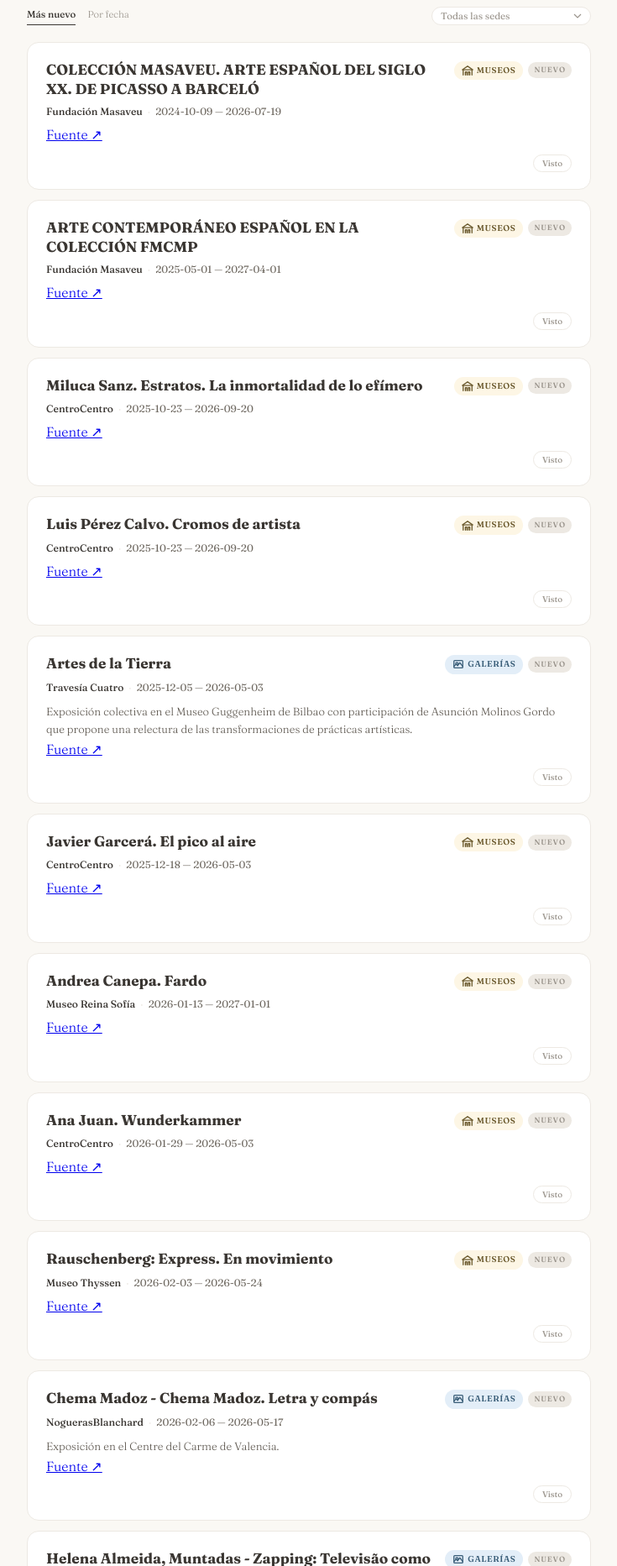
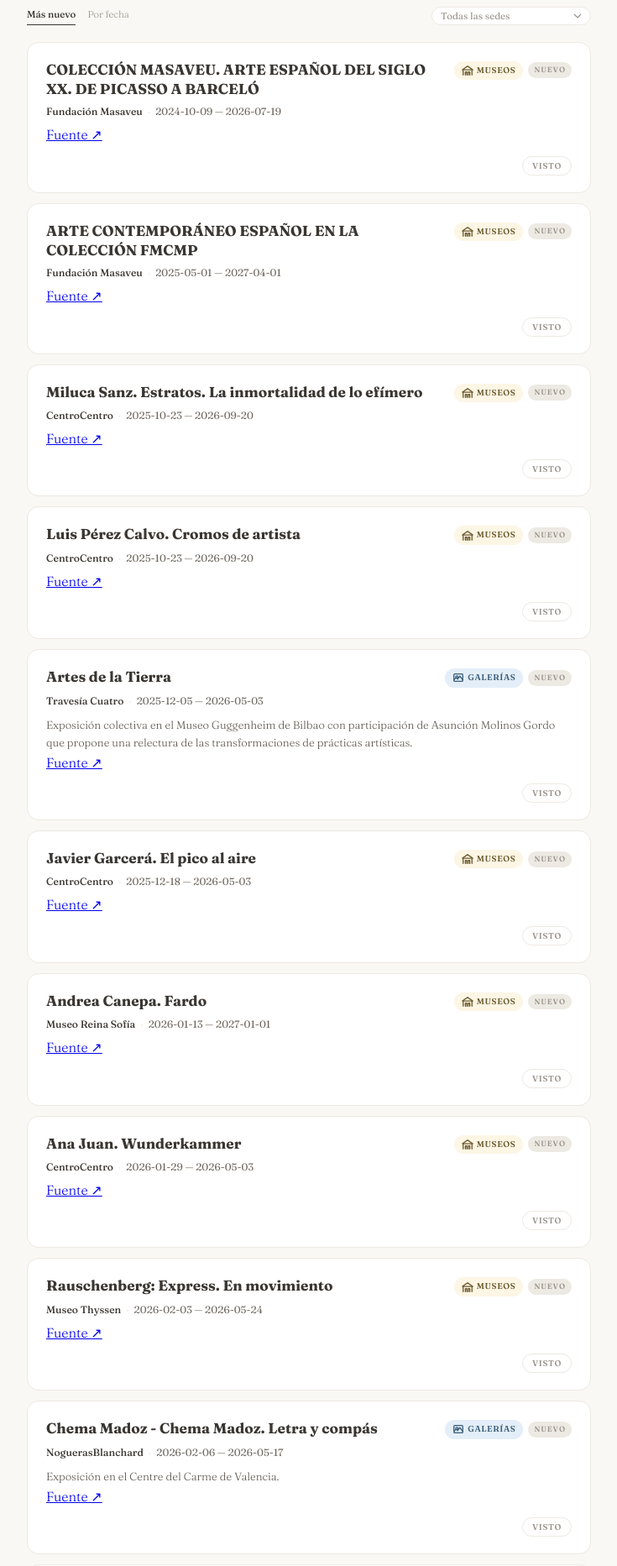
Before and after one commit to JorgeGalindo/culturalme, a Flask app: page / in a window 1280 px wide. Shown: the part 167-2032 px from the top of the page at 84% size, without its empty margins (272-1007 px from the left). Run offline with Flask 3, Linux system fonts and the light colour scheme; data comes from the database, SQL or seed files in the repository.

Commit message:
Polish "Visto" button: match tag style, add ✓, proper hover
- Uppercase, letter-spacing, padding matching existing tags
- ✓ prefix when active, pastel green bg (concierto palette)
- Proper hover states for both active and inactive
- Aligned right with consistent spacing

Co-Authored-By: Claude Opus 4.6 (1M context) <noreply@anthropic.com>

```diff
--- a/docs/index.html
+++ b/docs/index.html
@@ -181,7 +181,7 @@
         ${e.artist_match ? '<p class="card-artist">' + e.artist_match + '</p>' : ''}
         ${e.description ? '<p class="card-description">' + e.description + '</p>' : ''}
         <div class="card-bottom">
-          <button class="btn-seen ${seen ? 'active' : ''}" onclick="toggleSeen(EVENTS[${EVENTS.indexOf(e)}])">Visto</button>
+          <button class="btn-seen ${seen ? 'active' : ''}" onclick="toggleSeen(EVENTS[${EVENTS.indexOf(e)}])">${seen ? '✓ Visto' : 'Visto'}</button>
         </div>
       </article>`;
     }).join('');
--- a/generate.py
+++ b/generate.py
@@ -261,7 +261,7 @@ def generate():
         ${{e.artist_match ? '<p class="card-artist">' + e.artist_match + '</p>' : ''}}
         ${{e.description ? '<p class="card-description">' + e.description + '</p>' : ''}}
         <div class="card-bottom">
-          <button class="btn-seen ${{seen ? 'active' : ''}}" onclick="toggleSeen(EVENTS[${{EVENTS.indexOf(e)}}])">Visto</button>
+          <button class="btn-seen ${{seen ? 'active' : ''}}" onclick="toggleSeen(EVENTS[${{EVENTS.indexOf(e)}}])">${{seen ? '✓ Visto' : 'Visto'}}</button>
         </div>
       </article>`;
     }}).join('');
--- a/static/style.css
+++ b/static/style.css
@@ -248,31 +248,42 @@ main {
 .card-bottom {
   display: flex;
   justify-content: flex-end;
-  margin-top: 10px;
+  margin-top: 12px;
 }
 
 .btn-seen {
   font-family: "Fraunces", serif;
   font-size: 0.62rem;
-  font-weight: 500;
-  padding: 3px 10px;
+  font-weight: 600;
+  text-transform: uppercase;
+  letter-spacing: 0.06em;
+  padding: 4px 11px;
   border-radius: 24px;
   border: 1.5px solid var(--border);
   background: transparent;
   color: var(--text-secondary);
   cursor: pointer;
   transition: all 0.18s ease;
+  display: inline-flex;
+  align-items: center;
+  gap: 4px;
 }
 
 .btn-seen:hover {
+  background: var(--bg);
   border-color: var(--text-secondary);
   color: var(--text);
 }
 
 .btn-seen.active {
-  background: var(--border);
-  color: var(--text-secondary);
-  border-color: var(--border);
+  background: var(--concierto-bg);
+  color: var(--concierto-text);
+  border-color: var(--concierto-bg);
+}
+
+.btn-seen.active:hover {
+  background: #b8d9d1;
+  border-color: #b8d9d1;
 }
 
 .card-title-row {
--- a/templates/index.html
+++ b/templates/index.html
@@ -103,6 +103,7 @@
       {% endif %}
       <div class="card-bottom">
         <button class="btn-seen" onclick="toggleSeen(this)">Visto</button>
+
       </div>
     </article>
     {% endfor %}
@@ -132,10 +133,12 @@
       s = s.filter(x => x !== key);
       card.classList.remove('seen');
       btn.classList.remove('active');
+      btn.textContent = 'Visto';
     } else {
       s.push(key);
       card.classList.add('seen');
       btn.classList.add('active');
+      btn.textContent = '✓ Visto';
     }
     localStorage.setItem('culturalme_seen', JSON.stringify(s));
     reorderCards();
@@ -158,7 +161,9 @@
     document.querySelectorAll('.card').forEach(card => {
       if (seen.includes(card.dataset.seenKey)) {
         card.classList.add('seen');
-        card.querySelector('.btn-seen').classList.add('active');
+        const btn = card.querySelector('.btn-seen');
+        btn.classList.add('active');
+        btn.textContent = '✓ Visto';
       }
     });
     reorderCards();
```
Also changed, not shown: docs/style.css (+17 -6 lines).
